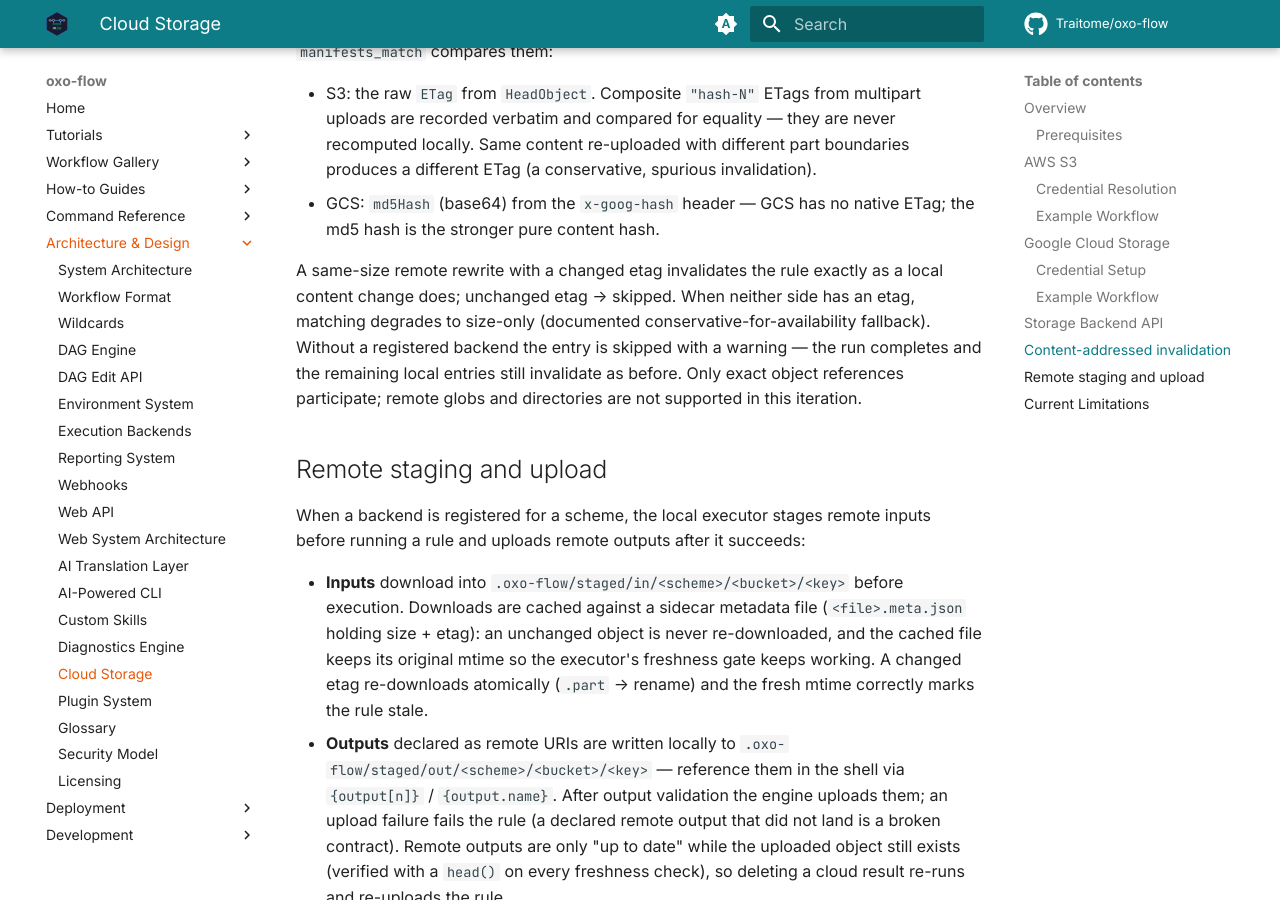
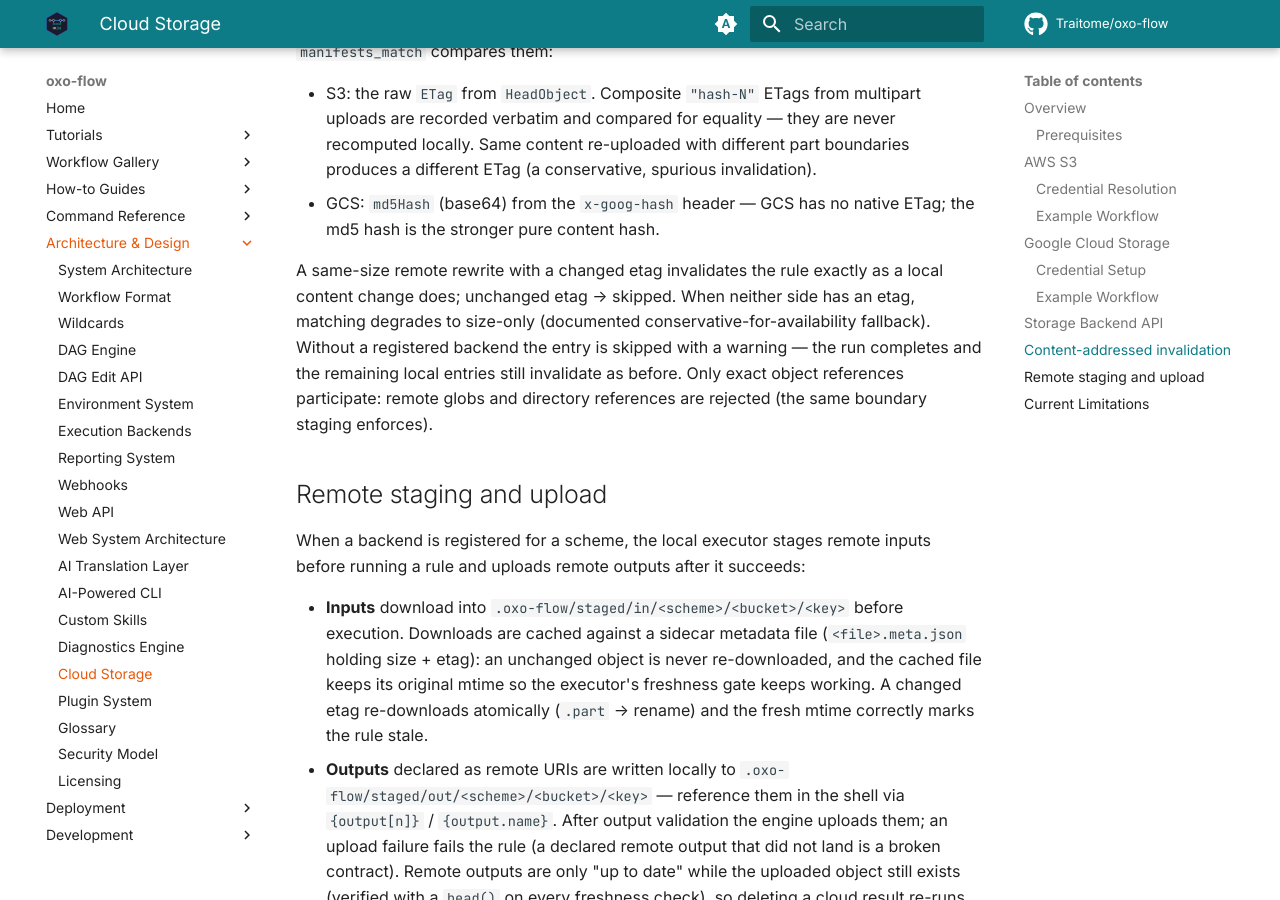
Before and after one commit to Traitome/oxo-flow, an MkDocs documentation site: the page built from docs/guide/src/reference/cloud-storage.md, in a window 1280 px wide and 900 px high, scrolled down 3386 px. Built offline with MkDocs 1.6.1 and Material for MkDocs 9.7.7, drawn with Linux system fonts in a browser that asks for light colours; comment, search, counter and statistics services are not loaded.

Commit message:
style(web): collapse nested if in preview extraction (clippy -D warnings); docs: remote-glob wording (#67)

```diff
--- a/docs/guide/src/reference/cloud-storage.md
+++ b/docs/guide/src/reference/cloud-storage.md
@@ -160,8 +160,9 @@
 has an etag, matching degrades to size-only (documented
 conservative-for-availability fallback). Without a registered backend the
 entry is skipped with a warning — the run completes and the remaining local
-entries still invalidate as before. Only exact object references participate;
-remote globs and directories are not supported in this iteration.
+entries still invalidate as before. Only exact object references participate:
+remote globs and directory references are rejected (the same boundary
+staging enforces).
 
 ## Remote staging and upload
 
```
Also changed, not shown: 1 other file.
